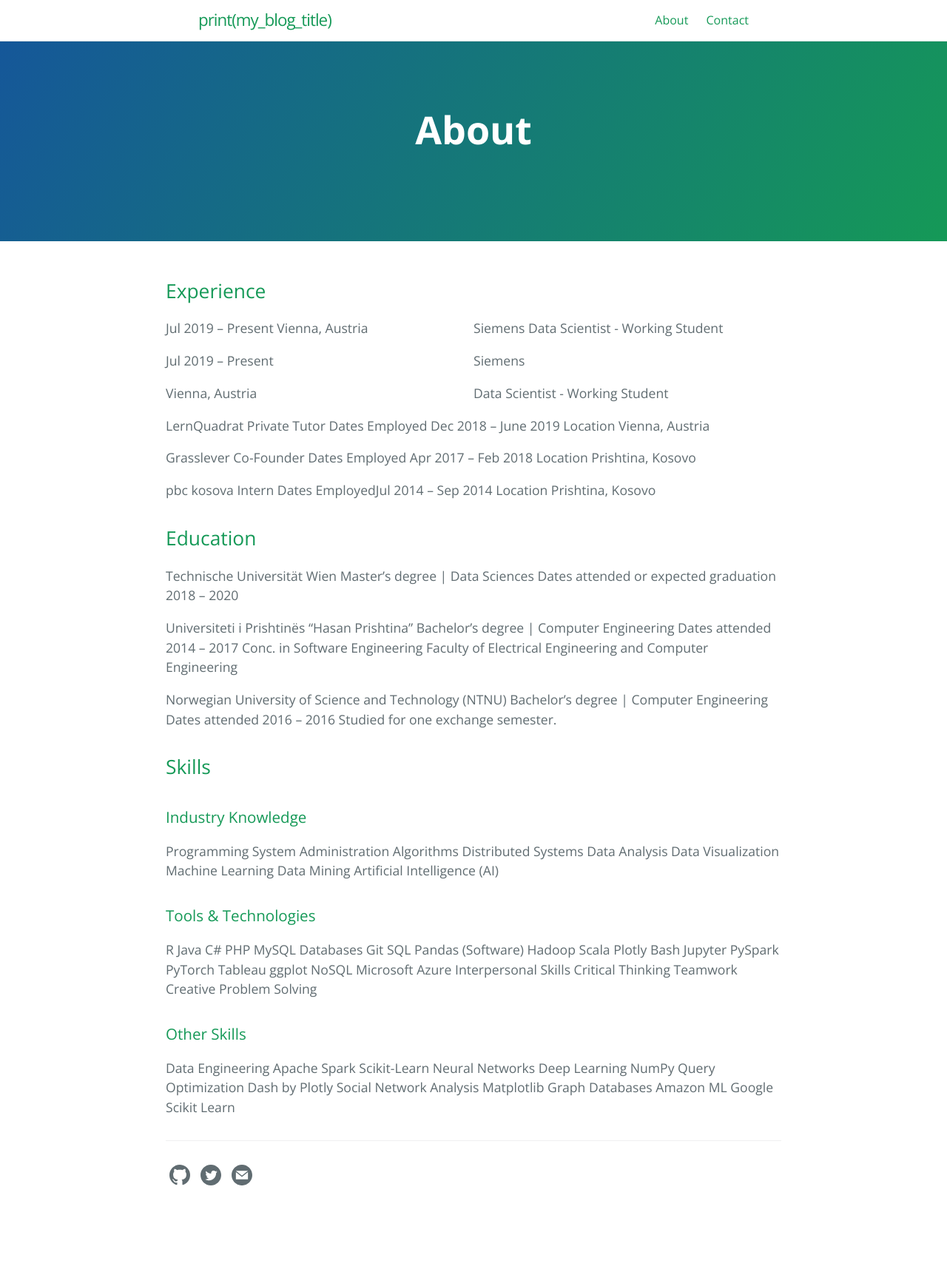
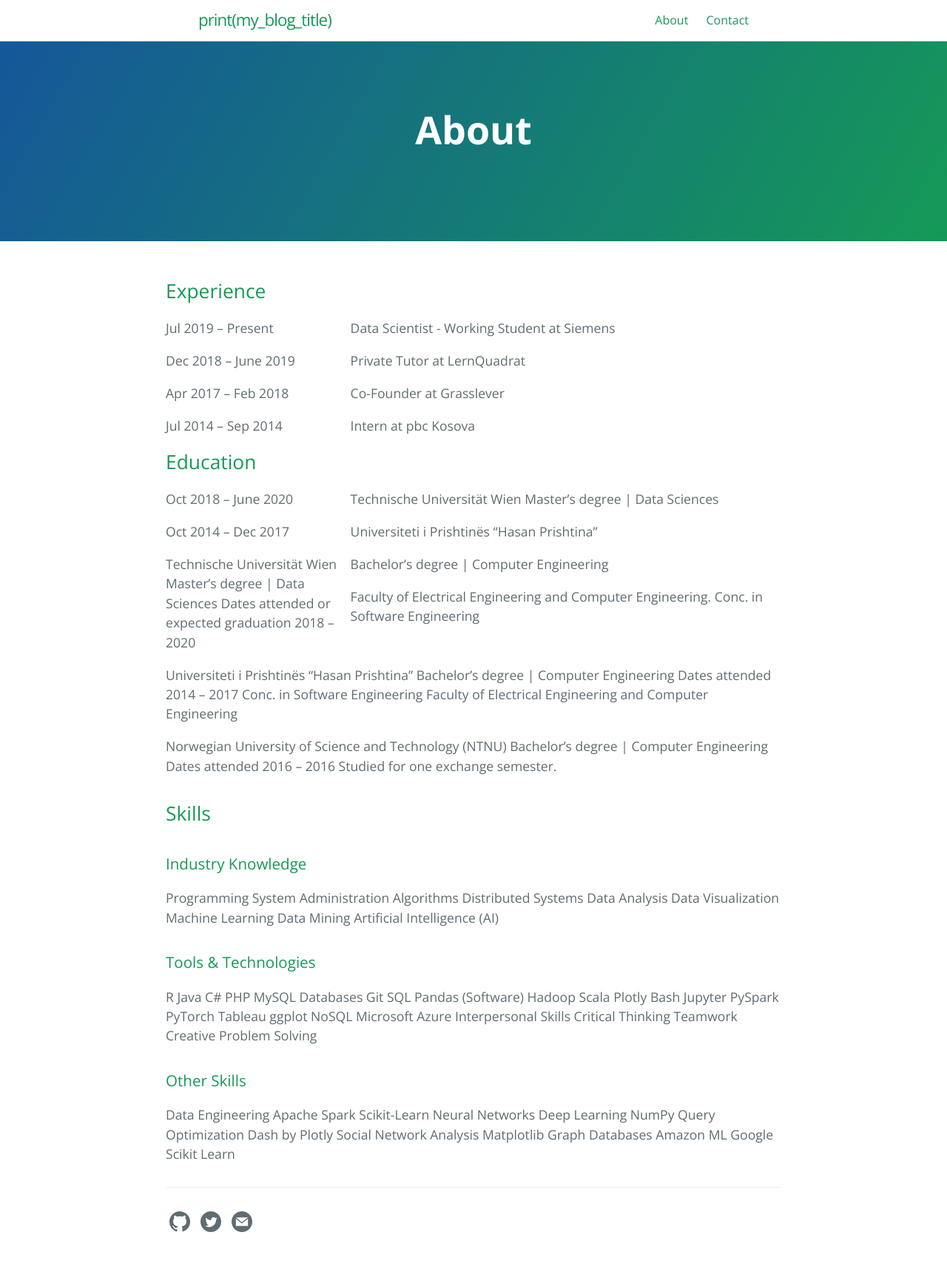
Before and after one commit to gentrexha/gentrexha.github.io, a Jekyll site: the page built from about.md, in a window 1280 px wide. Shown: the whole page at 74% size. Built offline with Jekyll 4.4.1, drawn with Linux system fonts in a browser that asks for light colours; before the commit the page ends 1656 px from its top, so only the background shows below that.

Commit message:
Added experience. Started working on Education.

```diff
--- a/about.md
+++ b/about.md
@@ -6,39 +6,50 @@ permalink: /about/
 ## Experience
 
 <div class="left">
-<p>Jul 2019 – Present
-Vienna, Austria</p>
+<p>Jul 2019 – Present</p>
 </div>
 <div class="right">
-<p>Siemens
-Data Scientist - Working Student</p>
+<p>Data Scientist - Working Student at Siemens</p>
 </div>
 
 <div class="left">
-<p>Jul 2019 – Present</p>
-<p>Vienna, Austria</p>
+<p>Dec 2018 – June 2019</p>
 </div>
 <div class="right">
-<p>Siemens</p>
-<p>Data Scientist - Working Student</p>
+<p>Private Tutor at LernQuadrat</p>
 </div>
 
-LernQuadrat
-Private Tutor
-Dates Employed Dec 2018 – June 2019
-Location Vienna, Austria
+<div class="left">
+<p>Apr 2017 – Feb 2018</p>
+</div>
+<div class="right">
+<p>Co-Founder at Grasslever</p>
+</div>
 
-Grasslever
-Co-Founder
-Dates Employed Apr 2017 – Feb 2018
-Location Prishtina, Kosovo
-
-pbc kosova
-Intern
-Dates EmployedJul 2014 – Sep 2014
-Location Prishtina, Kosovo
+<div class="left">
+<p>Jul 2014 – Sep 2014</p>
+</div>
+<div class="right">
+<p>Intern at pbc Kosova</p>
+</div>
 
 ## Education
+
+<div class="left">
+<p>Oct 2018 – June 2020</p>
+</div>
+<div class="right">
+<p>Technische Universität Wien Master's degree | Data Sciences</p>
+</div>
+
+<div class="left">
+<p>Oct 2014 – Dec 2017</p>
+</div>
+<div class="right">
+<p>Universiteti i Prishtinës "Hasan Prishtina"</p>
+<p>Bachelor's degree | Computer Engineering</p>
+<p>Faculty of Electrical Engineering and Computer Engineering. Conc. in Software Engineering</p>
+</div>
 
 Technische Universität Wien
 Master's degree | Data Sciences
--- a/assets/css/style.scss
+++ b/assets/css/style.scss
@@ -5,10 +5,10 @@
 
 div.left {
     float: left;
-    width: 50%;
+    width: 30%;
 }
 
 div.right {
     float: right;
-    width: 50%;
+    width: 70%;
 }
```
